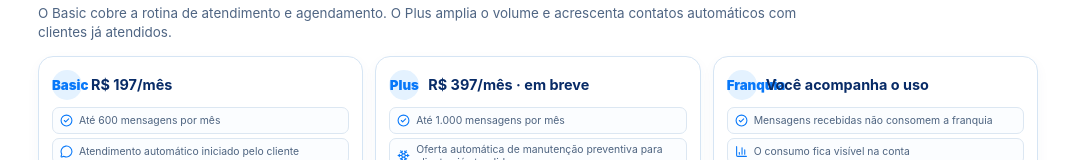
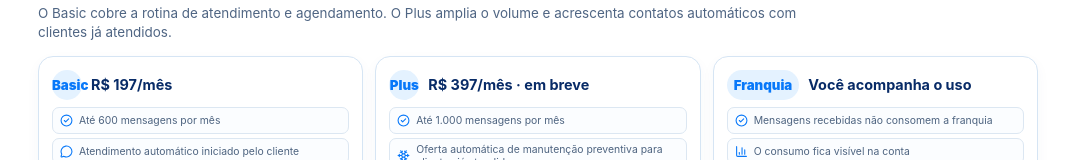
Before and after one commit to alanmrj01/whatsapp-automacao-pwa, a React (Vite) app: page / in a window 1280 px wide. Shown: the part 2155-2315 px from the top of the page, without its empty margins (102-1171 px from the left). Built offline with nearby package versions, Linux system fonts and the light colour scheme; no server answers.

Commit message:
Fix: size franchise plan badge to content

```diff
--- a/src/styles/public-landing.css
+++ b/src/styles/public-landing.css
@@ -334,6 +334,8 @@
   box-shadow: 0 5px 14px rgb(38 74 118 / 4%);
 }
 .public-step { width: 30px; height: 30px; display: grid; place-items: center; border-radius: 50%; color: var(--landing-blue); background: #e4f2ff; font-size: .83rem; font-weight: 900; }
+.public-flow article.public-flow__plan--franchise { grid-template-columns: auto minmax(0, 1fr); }
+.public-step--wide { width: auto; min-width: 30px; padding-inline: 7px; border-radius: 999px; white-space: nowrap; }
 .public-flow h3 { margin: 0; color: var(--landing-navy); font-size: .86rem; line-height: 1.16; }
 .public-mini-message,
 .public-success { grid-column: 1 / -1; margin-top: 8px; padding: 8px 9px; border-radius: 9px; color: #2c405d; background: #f1f4f8; font-size: .68rem; line-height: 1.32; }
```
